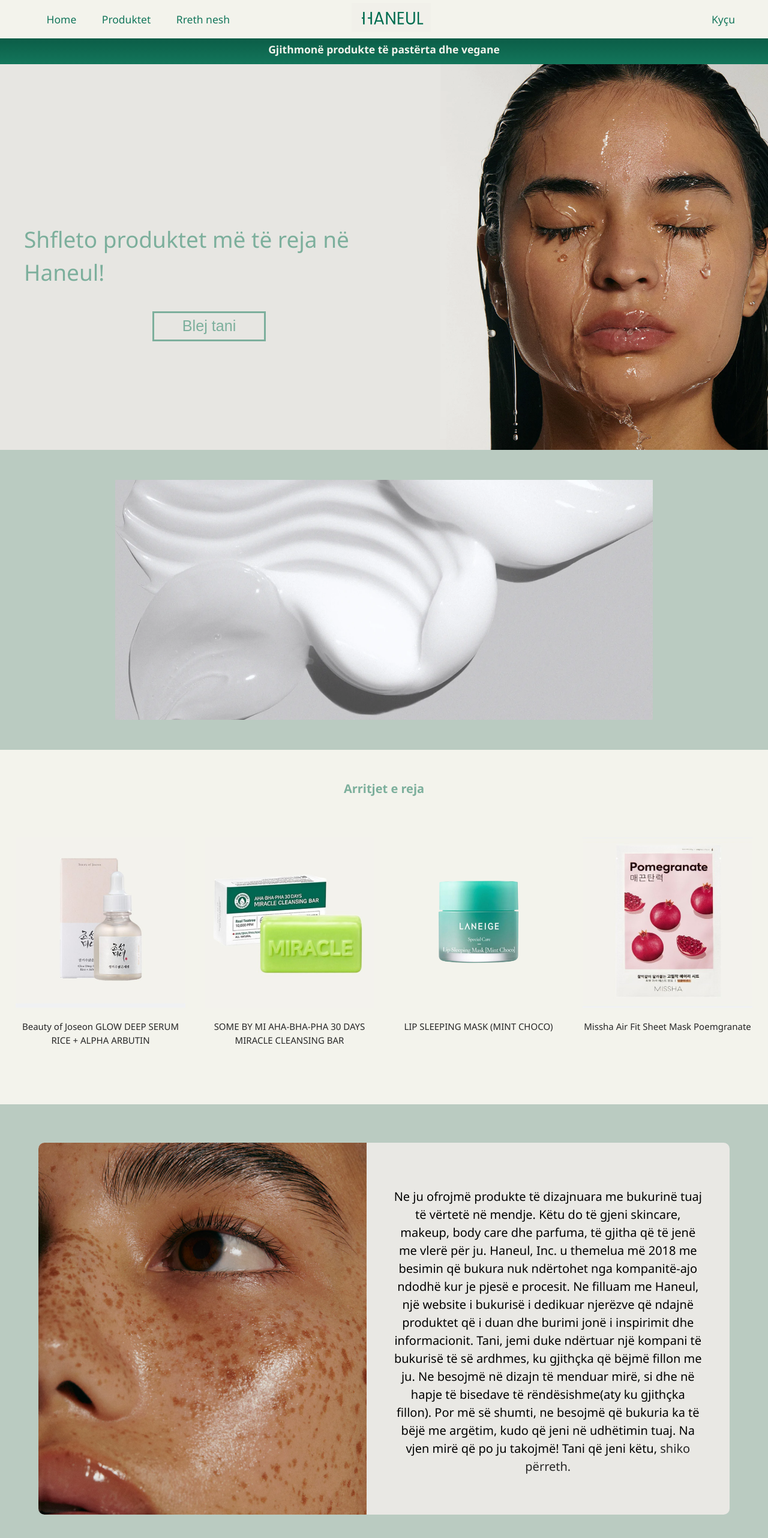
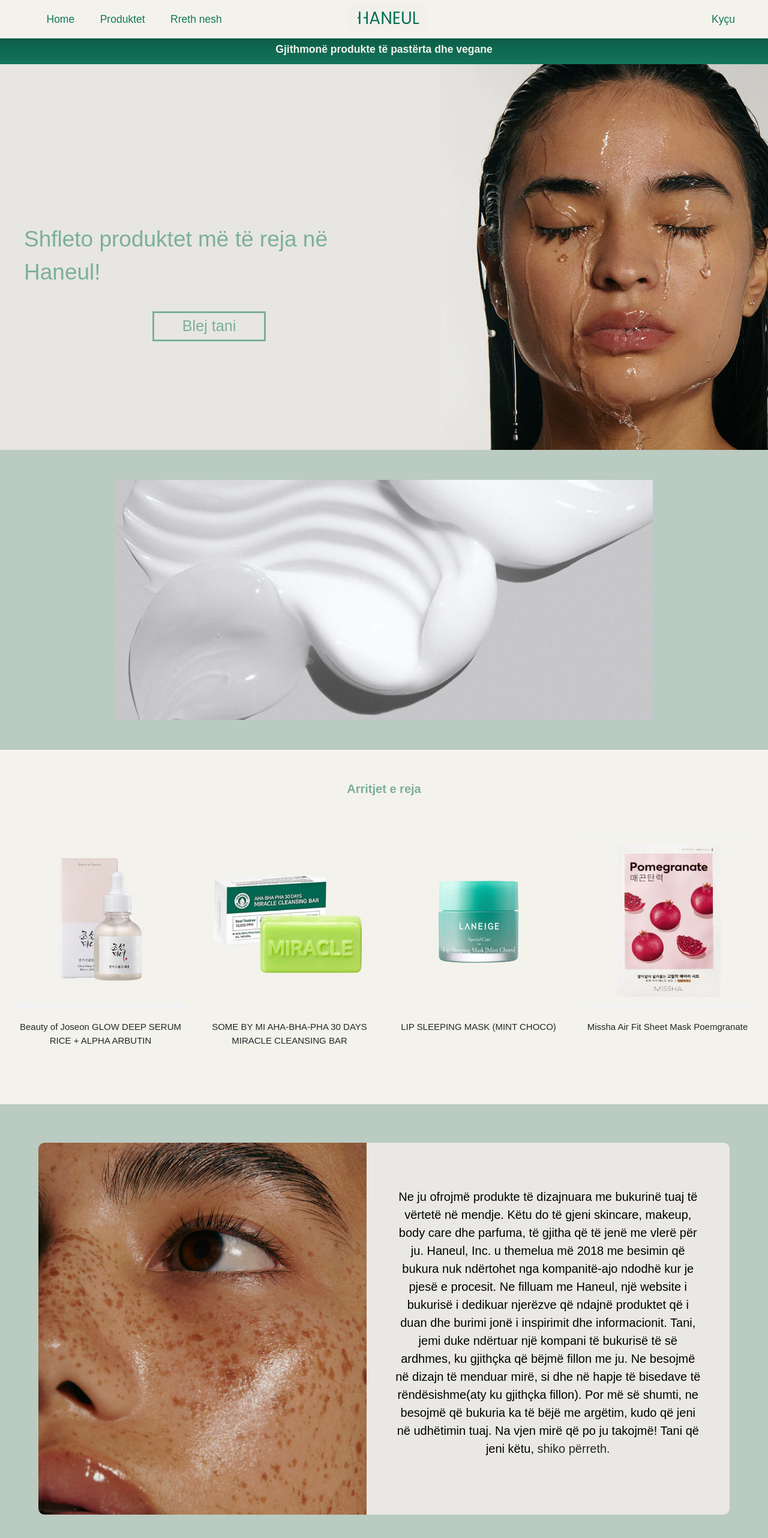
Before and after one commit to rirrm/final-web-project, a PHP site: page / in a window 1280 px wide. Shown: the top 2564 px of the page at 60% size. Run offline with PHP 8.4, Linux system fonts and the light colour scheme.

Commit message:
ndryshime

```diff
--- a/css/aboutUs.css
+++ b/css/aboutUs.css
@@ -7,7 +7,7 @@ html, body{
 }
 
 body{
-    font-family:'Segoe UI', Tahoma, Geneva, Verdana, sans-serif;
+    font-family: Arial, Helvetica, sans-serif;
     background: #fff;
     color:black;
     font-size: 15px;
--- a/css/login.css
+++ b/css/login.css
@@ -7,7 +7,7 @@ html, body{
 }
 
 body{
-  font-family:'Segoe UI', Tahoma, Geneva, Verdana, sans-serif;
+  font-family:Arial, Helvetica, sans-serif;
   background: #fff;
   color:black;
   font-size: 15px;
--- a/css/products.css
+++ b/css/products.css
@@ -6,8 +6,9 @@ html, body{
     overflow-x: hidden;
 }
 
+
 body{
-    font-family:'Segoe UI', Tahoma, Geneva, Verdana, sans-serif;
+    font-family: Arial, Helvetica, sans-serif;
     background: #fff;
     color:black;
     font-size: 15px;
--- a/css/style.css
+++ b/css/style.css
@@ -7,7 +7,7 @@ html, body{
 }
 
 body{
-    font-family:'Segoe UI', Tahoma, Geneva, Verdana, sans-serif;
+    font-family: Arial, Helvetica, sans-serif;
     background: #fff;
     color:black;
     font-size: 15px;
--- a/index.html
+++ b/index.html
@@ -6,8 +6,6 @@
     <meta name="viewport" content="width=device-width, initial-scale=1.0">
     <title>Document</title>
     <link rel="stylesheet" href="css/style.css">
-    <link rel="stylesheet" href="https://cdnjs.cloudflare.com/ajax/libs/font-awesome/6.2.1/css/all.min.css">
-
 </head>
 <body>
     <header>
```
